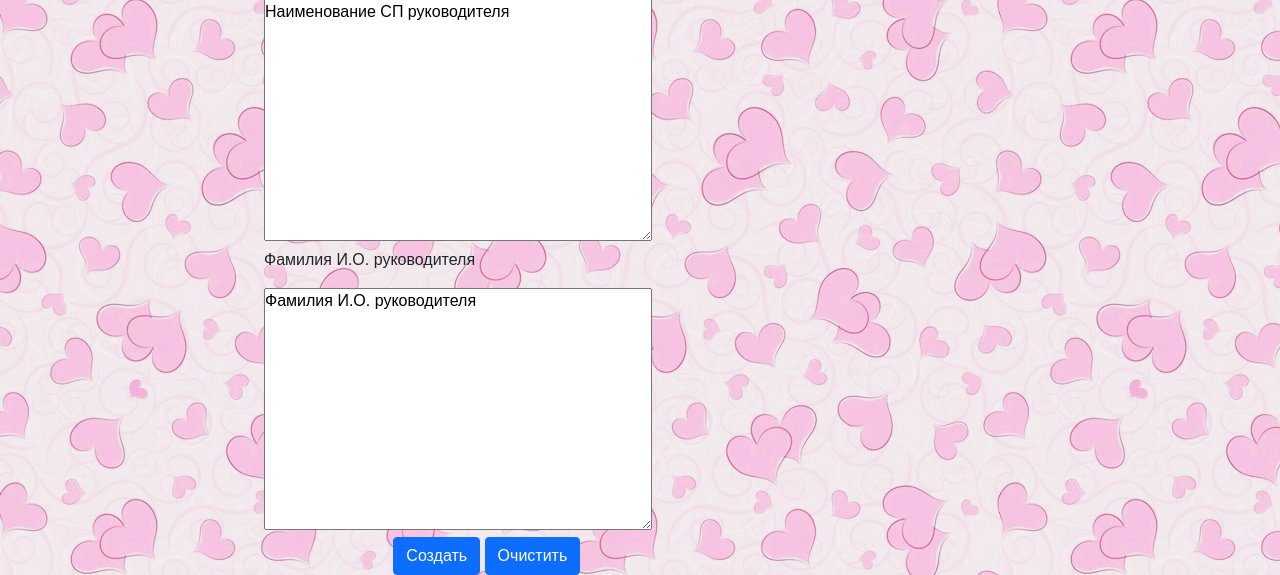
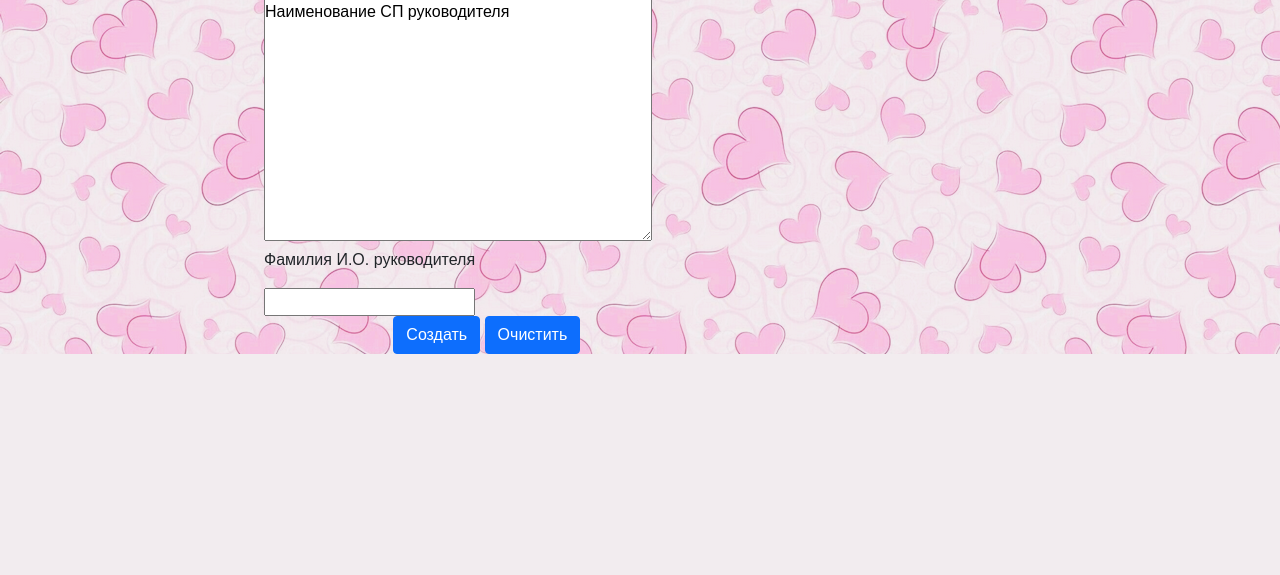
Before and after one commit to AtlantisOne/web_statement_firewall, a Django app: template web_statement/templates/main/create_html.html in a window 1280 px wide. Shown: the part 1575-2150 px from the top of the page. After the commit the page ends 1929 px from the top, so only its background shows below. Run offline with Django 3.2, Linux system fonts and the light colour scheme; the template is opened without the code that fills it: values that come from a table or form of the project are taken from there, others are empty; some libraries are stand-ins or nearby versions.

Commit message:
//refactor templete html

```diff
--- a/web_statement/templates/main/create_html.html
+++ b/web_statement/templates/main/create_html.html
@@ -31,8 +31,12 @@
                         {{form_bid.user_department_name_bid}}
                         <p>Наименование СП руководителя</p>
                         {{form_bid.boss_department_name_bid}}
+                    <div>
                         <p>Фамилия И.О. руководителя</p>
-                        {{form_bid.boss_full_name_bid}}
+                        <input id="boss_full_name_bid" name="boss_full_name_bid" class="boss_full_name_bid"
+                               placeholder="" type="text"
+                               value="">
+                    </div>
                     </div>
                 </div>
 
```
